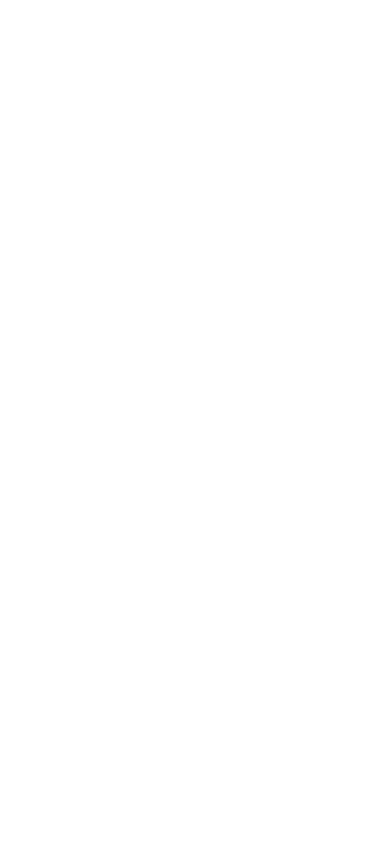
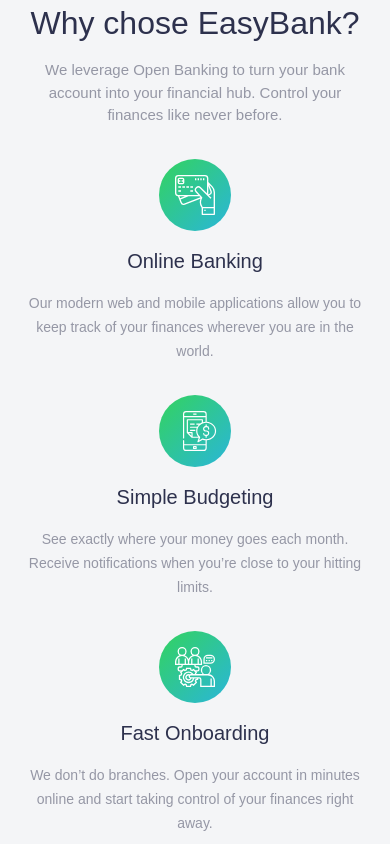
Before and after one commit to unaygney/easy-bank-landing-page, a React (Vite) app: page / in a window 390 px wide. Shown: the part 840-1684 px from the top of the page. Before the commit the page ends 844 px from the top, so only its background shows below. Built offline with nearby package versions, Linux system fonts and the light colour scheme.

Commit message:
main page mobile design

```diff
--- /dev/null
+++ b/src/components/Main/constant.js
@@ -0,0 +1,35 @@
+import OnlineBanking  from '../../assets/icon-online.svg'
+import Onboarding from '../../assets/icon-onboarding.svg'
+import Budgeting from '../../assets/icon-budgeting.svg'
+import ApiIcon from '../../assets/icon-api.svg'
+
+export const Contents = [
+    {
+      id: 0,
+      title: "Online Banking",
+      content:
+        "Our modern web and mobile applications allow you to keep track of your finances wherever you are in the world.",
+      image: OnlineBanking ,
+    },
+    {
+      id: 1,
+      title: "Simple Budgeting",
+      content:
+        "See exactly where your money goes each month. Receive notifications when you’re close to your hitting limits.",
+      image: Budgeting,
+    },
+    {
+      id: 2,
+      title: "Fast Onboarding",
+      content:
+        "We don’t do branches. Open your account in minutes online and start taking control of your finances right away.",
+        image: Onboarding,
+    },
+    {
+      id: 3,
+      title: "Open API",
+      content:
+        "Manage your savings, investments, pension, and much more from one account. Tracking your money has never been easier.",
+        image: ApiIcon,
+    },
+  ];
--- a/src/components/Main/index.jsx
+++ b/src/components/Main/index.jsx
@@ -1,6 +1,7 @@
 import React from "react";
 import Button from "../Button";
 import Image from "../../assets/image-mockups.png";
+import { Contents } from "./constant";
 
 function Main() {
   return (
@@ -20,7 +21,28 @@
           </div>
         </section>
       </main>
-      <section className="w-full h-full  ">Ikıncı dıv</section>
+      <section className="w-full flex flex-col mt-10 px-6 bg-[#F4F5F7]  ">
+        <div className="flex flex-col gap-3 mt-16 ">
+          <h3 className="text-[#2d314d] text-center font-light text-[32px]">
+            Why chose EasyBank?
+          </h3>
+          <p className="text-[#9597A5] font-normal text-center  text-[15px]">
+            We leverage Open Banking to turn your bank account into your
+            financial hub. Control your finances like never before.
+          </p>
+        </div>
+        <div className="flex flex-col  ">
+          {Contents.map((content) => (
+            <div key={content.id} className="flex flex-col items-center gap-4 mt-8 ">
+              <div className="w-[72px h-[72px] ">
+              <img src={content.image} alt="" />
+              </div>
+              <h3 className="text-[#2D314D] font-light text-xl ">{content.title}</h3>
+              <p className="text-[#9597A5] text-sm leading-6 text-center" >{content.content}</p>
+            </div>
+          ))}
+        </div>
+      </section>
 
       <div className="absolute -top-16 right-0 md:-top-32  ">
         <img className="" src={Image} alt="" />
```
